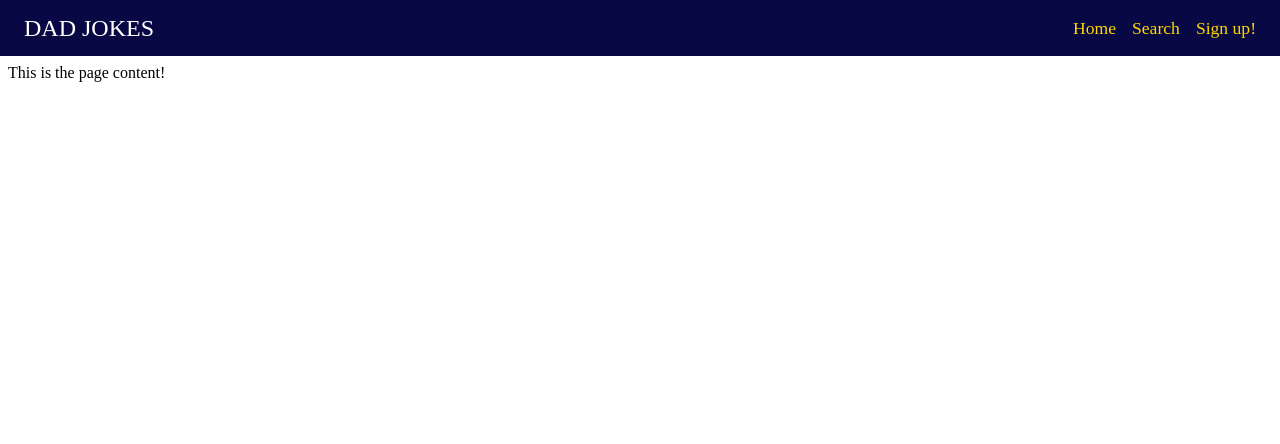
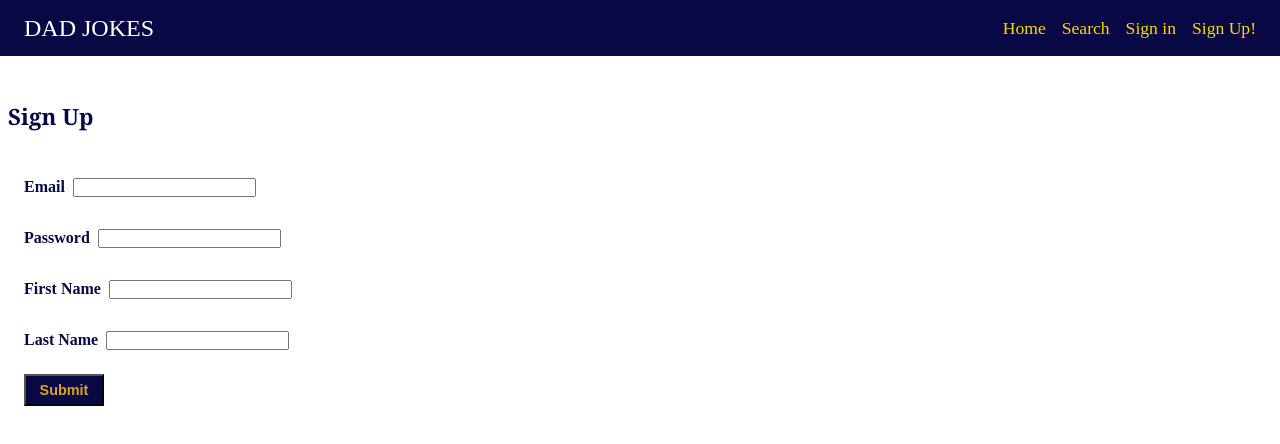
Before and after one commit to team-dad-jokes/dad-jokesFrontend, a React (Create React App) app in the folder dad-jokes-app/: page /signup in a window 1280 px wide. Shown: the top 444 px of the page. Built offline with nearby package versions, Linux system fonts and the light colour scheme.

Commit message:
Added Sign Up, Sign in, finished Side Drawer and Toolbar

```diff
--- a/dad-jokes-app/package.json
+++ b/dad-jokes-app/package.json
@@ -5,6 +5,7 @@
   "dependencies": {
     "react": "^16.8.6",
     "react-dom": "^16.8.6",
+    "react-router-dom": "^5.0.1",
     "react-scripts": "3.0.1"
   },
   "scripts": {
--- a/dad-jokes-app/src/App.js
+++ b/dad-jokes-app/src/App.js
@@ -1,8 +1,11 @@
 import React, { Component } from 'react';
+import { BrowserRouter, Route } from 'react-router-dom';
 import './App.css';
 import Toolbar from './components/Toolbar/Toolbar';
 import SideDrawer from './components/SideDrawer/SideDrawer';
 import Backdrop from './components/Backdrop/Backdrop';
+import SignIn from './components/Auth/Signin';
+import SignUp from './components/Auth/SignUp';
 
 
 class App extends Component {
@@ -28,16 +31,20 @@ class App extends Component {
     }
 
     return (
+    <BrowserRouter>
       <div style={{height: '100%'}}>
           <Toolbar drawerClickHandler={this.drawerToggleClickHandler} />
           <SideDrawer show={this.state.sideDrawerOpen} />
           {backdrop}
 
           <main style={{marginTop: '64px'}}>
-          <p>This is the page content!</p>
+
           </main>
+          <Route exact path="/signin" component={SignIn} />
+          <Route exact path="/signup" component={SignUp} />
        </div>
-    )
+       </BrowserRouter>
+    );
   }
 }
 
--- /dev/null
+++ b/dad-jokes-app/src/components/Auth/SignUp.js
@@ -0,0 +1,58 @@
+import React, { Component } from 'react';
+import './SignUp.css';
+
+
+
+class Signup extends Component {
+    state = {
+        email: '',
+        password: '',
+        firstName: '',
+        lastName: ''
+    }
+
+    handleChange = (e) => {
+       this.setState({
+        [e.target.id]: e.target.value
+       })
+    }
+    handleSubmit = (e) => {
+        e.preventDefault();
+        console.log(this.state);
+    }
+  render() {
+    return (
+      <div className="container">
+          <form onSubmit={this.handleSubmit} className="white">
+            <h5 className="signin-text"> Sign Up </h5>
+
+            <div className="input-field">
+            <label htmlFor="email">Email</label>
+            <input type="email" id="email" onChange={this.handleChange}/>
+        </div>
+
+            <div className="input-field">
+            <label htmlFor="password">Password</label>
+            <input type="password" id="password" onChange={this.handleChange}/>
+        </div>
+
+            <div className="input-field">
+            <label htmlFor="firstName">First Name</label>
+            <input type="firstName" id="firstName" onChange={this.handleChange}/>
+        </div>
+
+            <div className="input-field">
+            <label htmlFor="lastName">Last Name</label>
+            <input type="lastName" id="lastName" onChange={this.handleChange}/>
+        </div>
+            <div className="input-field">
+                <button className="btn">Submit</button>
+
+        </div>
+        </form>
+      </div>
+    );
+  }
+}
+
+export default Signup;
--- /dev/null
+++ b/dad-jokes-app/src/components/Auth/Signin.css
@@ -0,0 +1,32 @@
+.container {
+    display: flex;
+}
+
+.signin-text {
+    font-family: Cambria, Cochin, Georgia, Times, 'Times New Roman', serif;
+    font-size: 1.4rem;
+    color: #080944;
+}
+
+.input-field input {
+    padding: 0 ;
+    margin: 0.5rem;
+    color: #080944;
+    font-weight: 600;
+}
+
+.input-field {
+    padding: 0 ;
+    margin: 1rem;
+    color: #080944;
+    font-weight: 600;
+}
+
+.btn {
+    background: #080944;
+    color: goldenrod;
+    font-weight: 700;
+    width: 5rem;
+    height: 2rem;
+    font-size: 0.9rem;
+}
--- /dev/null
+++ b/dad-jokes-app/src/components/Auth/Signin.js
@@ -0,0 +1,40 @@
+import React, { Component } from 'react';
+import './Signin.css';
+
+
+
+class Signin extends Component {
+    state = {
+        email: '',
+        password: ''
+    }
+    handleChange = (e) => {
+       this.setState({
+        [e.target.id]: e.target.value
+       })
+    }
+    handleSubmit = (e) => {
+        e.preventDefault();
+        console.log(this.state);
+    }
+  render() {
+    return (
+      <div className="container">
+          <form onSubmit={this.handleSubmit} className="white">
+            <h5 className="signin-text"> Sign In </h5>
+            <div className="input-field">
+            <label htmlFor="email">Email</label>
+            <input type="email" id="email" onChange={this.handleChange}/>
+            <label htmlFor="password">Password</label>
+            <input type="password" id="password" onChange={this.handleChange}/>
+            </div>
+            <div className="input-field">
+                <button className="btn">Login</button>
+              </div>
+           </form>
+      </div>
+    );
+  }
+}
+
+export default Signin;
--- a/dad-jokes-app/src/components/SideDrawer/SideDrawer.js
+++ b/dad-jokes-app/src/components/SideDrawer/SideDrawer.js
@@ -15,7 +15,8 @@ const SideDrawer = props => {
         <ul>
             <li><a href="/">Home</a></li>
             <li><a href="/">Search</a></li>
-            <li><a href="/">Sign Up!</a></li>
+            <li><a href="./Signin">Sign in</a></li>
+            <li><a href="./SignUp">Sign Up!</a></li>
         </ul>
     </nav>
     );
--- a/dad-jokes-app/src/components/Toolbar/Toolbar.js
+++ b/dad-jokes-app/src/components/Toolbar/Toolbar.js
@@ -19,7 +19,8 @@ const Toolbar = props => (
                 <ul>
                     <li><a href="/">Home</a></li>
                     <li><a href="/">Search</a></li>
-                    <li><a href="/">Sign up!</a></li>
+                    <li><a href="./Signin">Sign in</a></li>
+                    <li><a href="./SignUp">Sign Up!</a></li>
                 </ul>
             </div>
         </nav>
```
Also changed, not shown: dad-jokes-app/src/components/Auth/SignUp.css (added), 1 other file (tests, documents, lock files or other folders).
